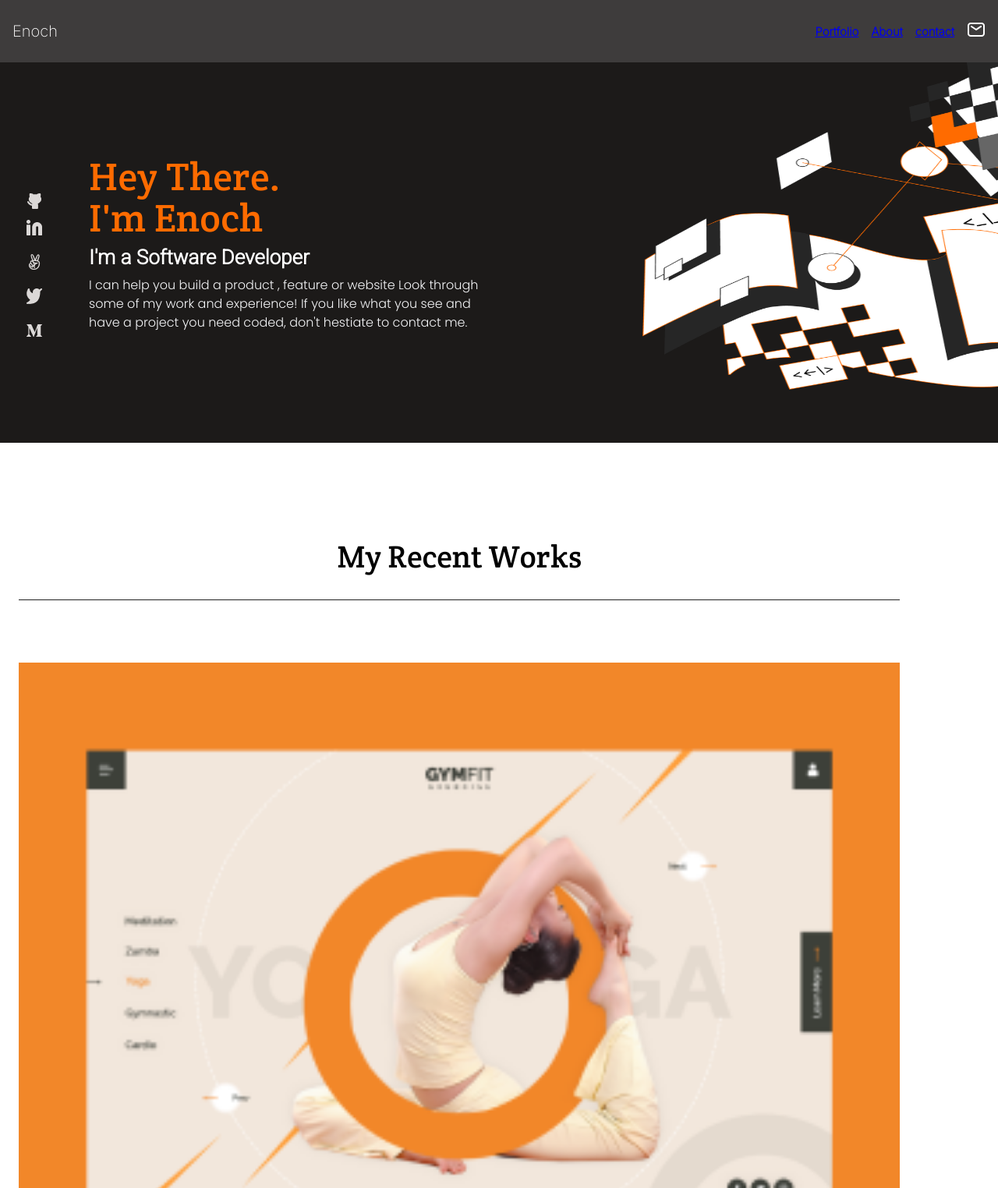
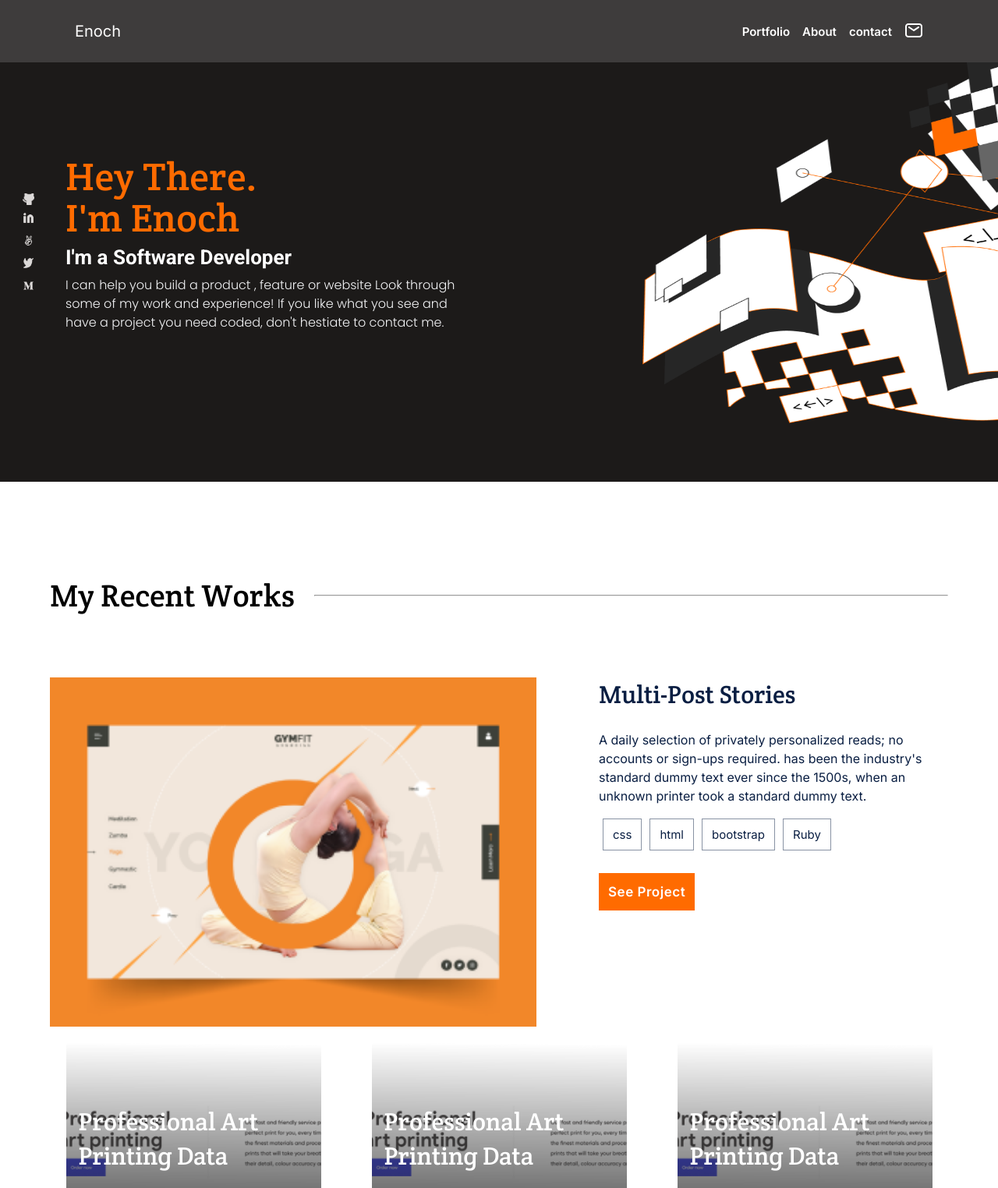
Before and after one commit to TaiwoEnoch/Enoch-Portfolio, a website: page index.html in a window 1280 px wide. Shown: the top 1524 px of the page at 78% size. Drawn offline with Linux system fonts and the light colour scheme.

Commit message:
Make header, landing page and work section responsive

```diff
--- a/index.html
+++ b/index.html
@@ -6,10 +6,10 @@
   <meta name="viewport" content="width=device-width, initial-scale=1.0">
   <title>Portfolio-setup-mobile-first</title>
   <link rel="stylesheet" href="styles.css">
-  <link href="https://fonts.googleapis.com/css2?family=Inter:wght@200&display=swap" rel="stylesheet">
+  <link href="https://fonts.googleapis.com/css2?family=Inter:wght@200;600;400&display=swap" rel="stylesheet">
   <link href="https://fonts.googleapis.com/css2?family=Crete+Round&display=swap" rel="stylesheet">
-  <link href="https://fonts.googleapis.com/css2?family=Poppins:wght@300&display=swap" rel="stylesheet">
-  <link href="https://fonts.googleapis.com/css2?family=Roboto:wght@300&display=swap" rel="stylesheet">
+  <link href="https://fonts.googleapis.com/css2?family=Poppins:wght@300;600;700&display=swap" rel="stylesheet">
+  <link href="https://fonts.googleapis.com/css2?family=Roboto:wght@300;700;600&display=swap" rel="stylesheet">
 </head>
 <body>
   <header>
@@ -19,7 +19,7 @@
         <li><a href="#">Portfolio</a></li>
         <li><a href="#">About</a></li>
         <li><a href="#">contact</a></li>
-        <li><img src="./images/Icon-Mail.png"></li>
+        <li><img src="./images/Icon-Mail.png" class="mail"></li>
       </ul>
       <img src="./images/Union.png" class="mobile">
     </nav>
@@ -33,18 +33,23 @@
     </div>
     <div class="icon">
       <ul class="link">
-        <li><a href="https://github.com/TaiwoEnoch"><img src="./images/Frame.png"></a></li>
-        <li><a href="#"><img src="./images/linkdln-icon.png"></a></li>
-        <li><a href="https://www.linkedin.com/in/taiwo-enoch"><img src="./images/Enabled.png"></a></li>
-        <li><a href="https://twitter.com/TaiwoEnoch4"><img src="./images/twitter-icon.png"></a></li>
-        <li><a href="https://medium.com/@taiwoenoch0"><img src="./images/Disabled.png"></a></li>
+        <li><a href="https://github.com/TaiwoEnoch"><img src="./images/Frame.png" class="alone"></a></li>
+        <li><a href="#"><img src="./images/linkdln-icon.png" class="top-bar"></a></li>
+        <li><a href="https://www.linkedin.com/in/taiwo-enoch"><img src="./images/Enabled.png" class="top-bar"></a></li>
+        <li><a href="https://twitter.com/TaiwoEnoch4"><img src="./images/twitter-icon.png" class="top-bar"></a></li>
+        <li><a href="https://medium.com/@taiwoenoch0"><img src="./images/Disabled.png" class="top-bar"></a></li>
      </ul>
     </div>
   </section>
   <section class="my-work">
+    <div class="container">
+      <div class="dp-row">
         <h2 class="recent-work">My Recent Works</h2>
+        <hr class="separator">
+      </div>
       <div class="recent">
         <img src="./images/Img Placeholder-middle.png" class="placeholder">
+        <div class="stories-multiple">
           <h3 class="Multi-Post">Multi-Post Stories</h3>
           <p class="about-work">
             A daily selection of privately personalized reads; no accounts or sign-ups required. has been the industry's standard dummy text ever since the 1500s, when an unknown printer took a standard dummy text.
@@ -56,6 +61,7 @@
             <li class="list-language">Ruby</li>
           </ul>
           <button class="b-t-n-1">See Project</button>
+        </div>
       </div>
       <div class="work-showcase">
         <div class="wk-section">
@@ -117,6 +123,7 @@
             <li class="language">Ruby</li>
           </ul>
           <button class="b-t-n-2">See Project</button>
+        </div>
       </div>
     </div>
   </section>
--- a/styles.css
+++ b/styles.css
@@ -20,14 +20,19 @@ body {
   text-decoration: none;
 }
 
+header {
+  background-color: #3e3c3c;
+  width: 100%;
+  height: 5rem;
+}
+
 .navigation {
-  width: 100%;
+  width: 85%;
   display: flex;
   align-items: center;
   justify-content: space-between;
-  background-color: #3e3c3c;
-  height: 5rem;
-  padding: 1rem;
+  height: inherit;
+  margin: 0 auto;
 }
 
 .nav-bar {
@@ -90,12 +95,16 @@ body {
   list-style: none;
 }
 
-.my-work {
+section.my-work {
+  background: #fff;
+  width: 100%;
+}
+
+.container {
   display: grid;
   width: 100%;
   height: 100%;
   grid-template-columns: column;
-  background: #fff;
   padding-left: 24px;
   padding-top: 120px;
 }
@@ -109,8 +118,9 @@ body {
 }
 
 .placeholder {
-  max-width: 100%;
+  max-width: 684%;
   margin-bottom: 20px;
+  max-height: 448px;
 }
 
 .recent-work {
@@ -120,9 +130,13 @@ body {
   font-style: normal;
   font-weight: 400;
   font-size: 40px;
-  border-bottom: 1px solid #212121;
   width: 90%;
   align-self: center;
+}
+
+.stories-multiple {
+  display: flex;
+  flex-direction: column;
 }
 
 .Multi-Post {
@@ -181,15 +195,17 @@ body {
   background: #fff;
   padding-bottom: 120px;
   width: 100%;
+  margin: 0 auto;
 }
 
 .wk-section {
   display: flex;
   flex-direction: column;
-  max-width: 327px;
+  width: 327px;
   background-image: url(./images/Mask\ Group-bg-img.png);
   background-repeat: no-repeat;
-  background-size: contain;
+  background-size: cover;
+  margin: 0 auto;
 }
 
 .profession {
@@ -514,7 +530,11 @@ button.submit:active {
   margin-top: 5px;
 }
 
-/* Building responsive website start from below */
+.separator {
+  display: none;
+}
+
+/* Responsiveness start from below */
 
 @media only screen and (min-width: 700px) {
   .mobile {
@@ -522,19 +542,27 @@ button.submit:active {
   }
 
   .nav-bar {
+    position: relative;
     display: flex;
     gap: 1rem;
+    align-content: center;
+    margin-right: 24px;
+  }
+
+  .navigation {
     align-items: center;
   }
 
+  a {
+    text-decoration-line: none;
+    color: #fff;
+  }
+
   .nav-bar li {
-    list-style: none;
     font-family: 'Inter', sans-serif;
-    font-style: normal;
     font-weight: 600;
     font-size: 15px;
-    color: #fff;
-    text-decoration-line: none;
+    list-style: none;
   }
 
   .main {
@@ -543,12 +571,13 @@ button.submit:active {
     background-image: url(./images/Desktops-header.png);
     background-repeat: no-repeat;
     background-size: 45% 100%;
-    gap: 50px;
+    gap: 35px;
   }
 
   .intro {
     display: flex;
     flex-direction: column;
+    margin-bottom: 192px;
   }
 
   .para2 {
@@ -560,9 +589,95 @@ button.submit:active {
     color: #f4f5f7;
   }
 
+  .mail {
+    position: absolute;
+    align-self: center;
+    top: -4px;
+  }
+
+  .top-bar {
+    height: 25px;
+    width: 25px;
+  }
+
+  .alone {
+    height: 15px;
+    width: 15px;
+  }
+
   .link {
     display: flex;
     flex-direction: column;
     margin-top: 3rem;
   }
+
+  .dp-row {
+    display: flex;
+    flex-direction: row;
+    align-items: center;
+    width: 100%;
+    gap: 24px;
+  }
+
+  .separator {
+    display: block;
+    width: 100%;
+    height: 0;
+  }
+
+  .recent-work {
+    text-align: left;
+    max-width: 315px;
+    align-self: center;
+    padding-bottom: 0;
+  }
+
+  .container {
+    display: grid;
+    width: 90%;
+    grid-template-columns: column;
+    background: #fff;
+    padding-left: 0;
+    margin: 0 auto;
+  }
+
+  .recent {
+    flex-direction: row;
+    gap: 80px;
+    width: 100%;
+    margin: 80px auto 0;
+  }
+
+  .stories-multiple {
+    max-width: 448px;
+  }
+
+  .placeholder {
+    flex-grow: 1;
+  }
+
+  .my-work h3 {
+    margin-bottom: 24px;
+  }
+
+  .work-showcase {
+    display: grid;
+    grid-template-columns: 1fr 1fr;
+    margin: 0 auto;
+    grid-gap: 24px;
+    width: 100%;
+  }
 }
+
+@media only screen and (min-width: 1080px) {
+  .work-showcase {
+    grid-template-columns: 1fr 1fr 1fr;
+  }
+}
+
+@media only screen and (min-width: 1600px) {
+  .work-showcase {
+    width: 70%;
+    grid-template-columns: 1fr 1fr 1fr;
+  }
+}
```
Also changed, not shown: 1 other file. Lines whose indentation alone changed are shown as unchanged.
